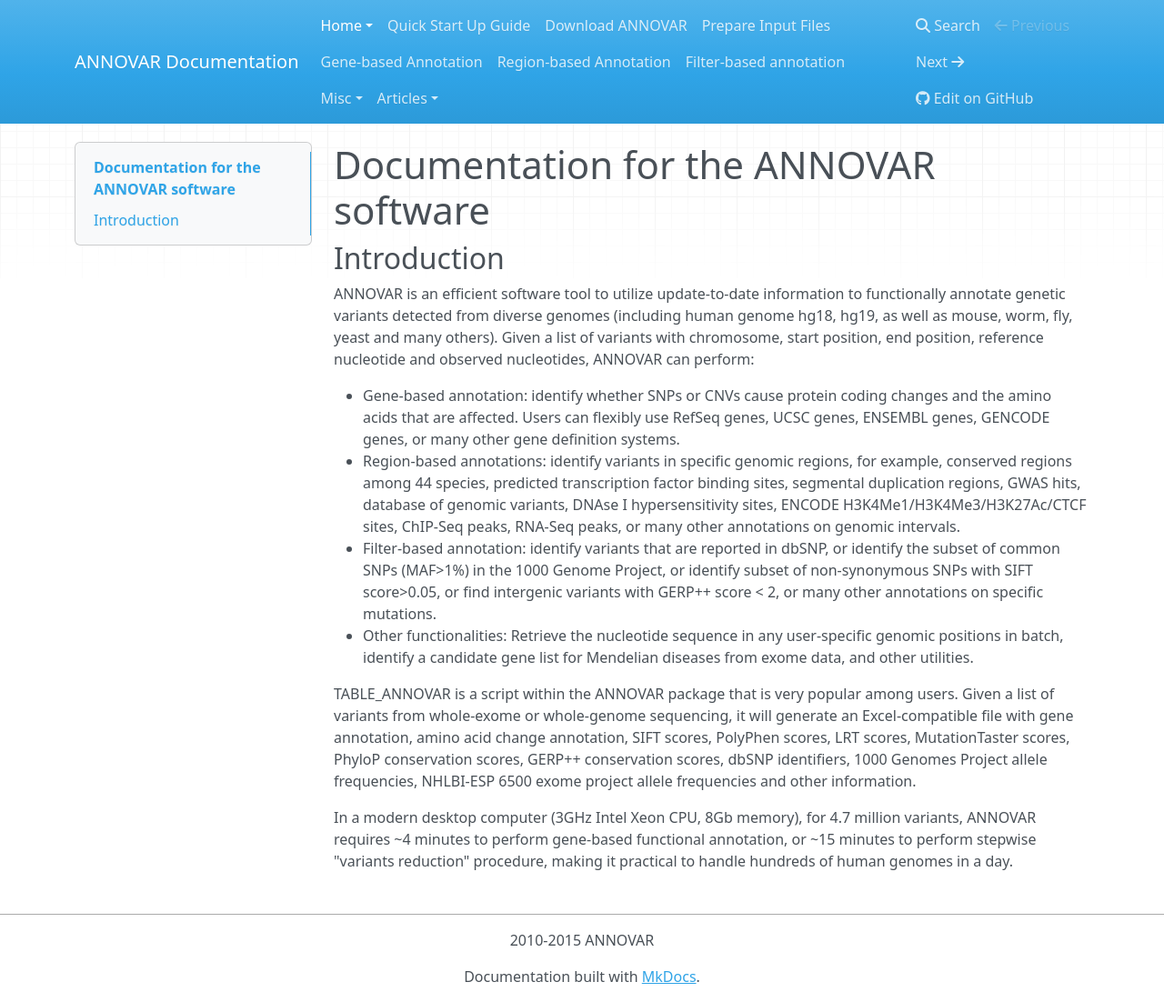
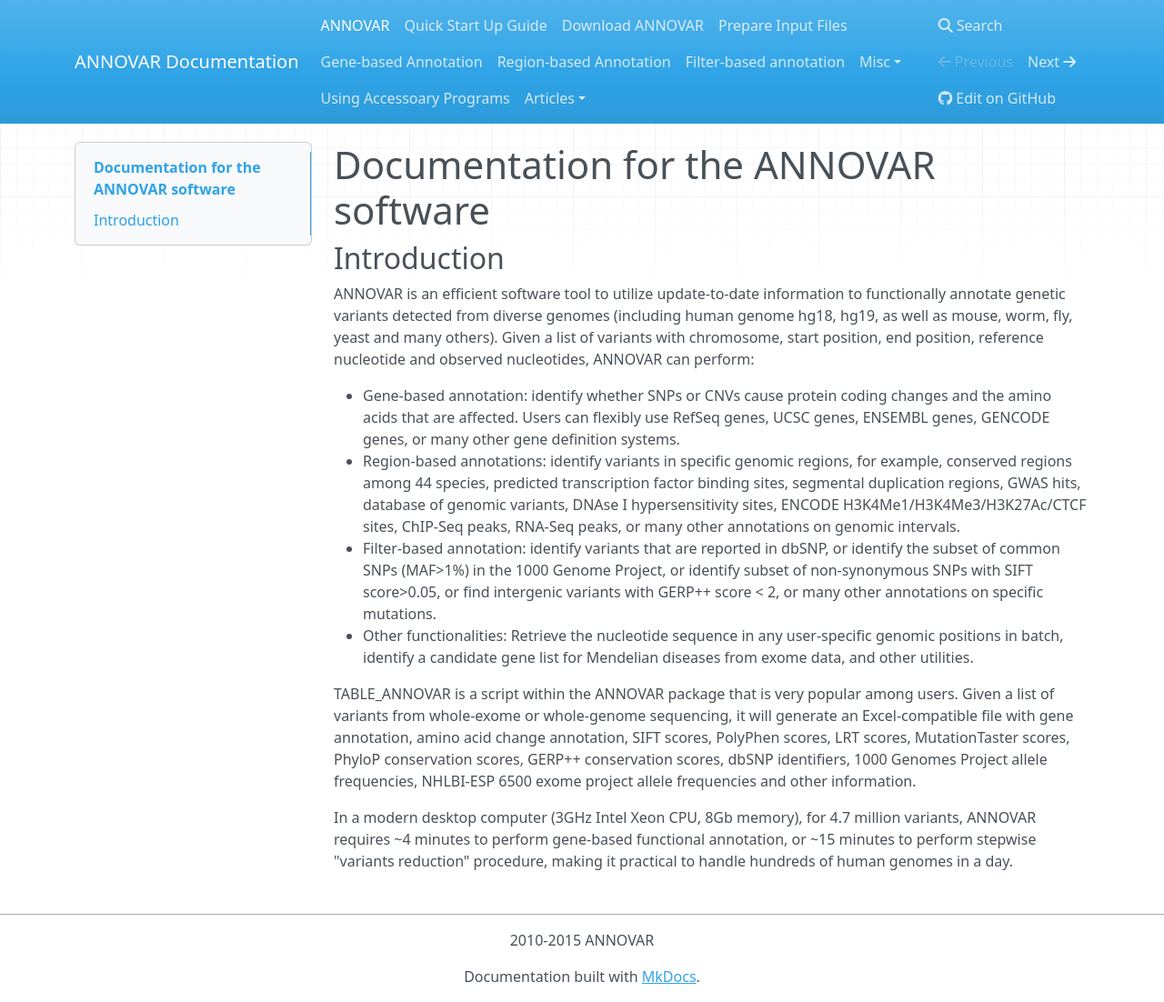
Before and after one commit to WGLab/doc-ANNOVAR, an MkDocs documentation site: the page built from docs/index.md, in a window 1280 px wide and 1102 px high. Shown: the whole window at 91% size. Built offline with MkDocs 1.6.1, drawn with Linux system fonts in a browser that asks for light colours; nearby versions of some CDN libraries; old or Windows-style settings are respelled for this version of MkDocs.

Commit message:
Updated mkdocs.yml

```diff
--- a/mkdocs.yml
+++ b/mkdocs.yml
@@ -16,7 +16,7 @@ use_directory_urls: false
 
 pages:
 # User guide (for strange reasons I can only put 7 items below for building to pass):
-- ['index.md', 'Home', 'ANNOVAR']
+- ['index.md', 'ANNOVAR']
 - ['startup.md', 'Quick Start Up Guide']
 - ['download.md', 'Download ANNOVAR']
 - ['input.md', 'Prepare Input Files']
@@ -28,7 +28,7 @@ pages:
 - ['misc/whatsnew.md', 'Misc', 'What is New']
 - ['misc/faq.md', 'Misc', 'FAQ']
 - ['misc/contributing.md', 'Misc', 'Contribute to ANNOVAR']
-#- ['accessory.md', 'Using Accessoary Programs']
+- ['misc/accessory.md', 'Using Accessoary Programs']
 
 
 # Articles
```
